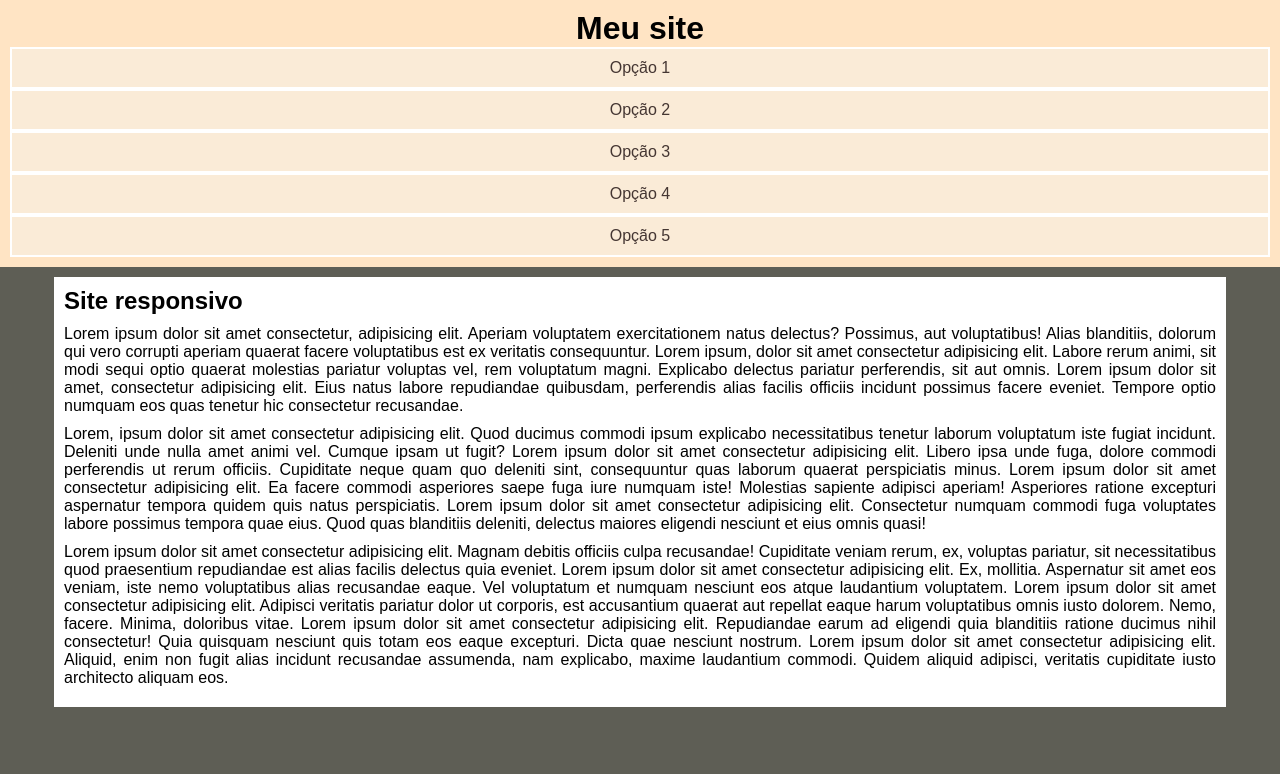
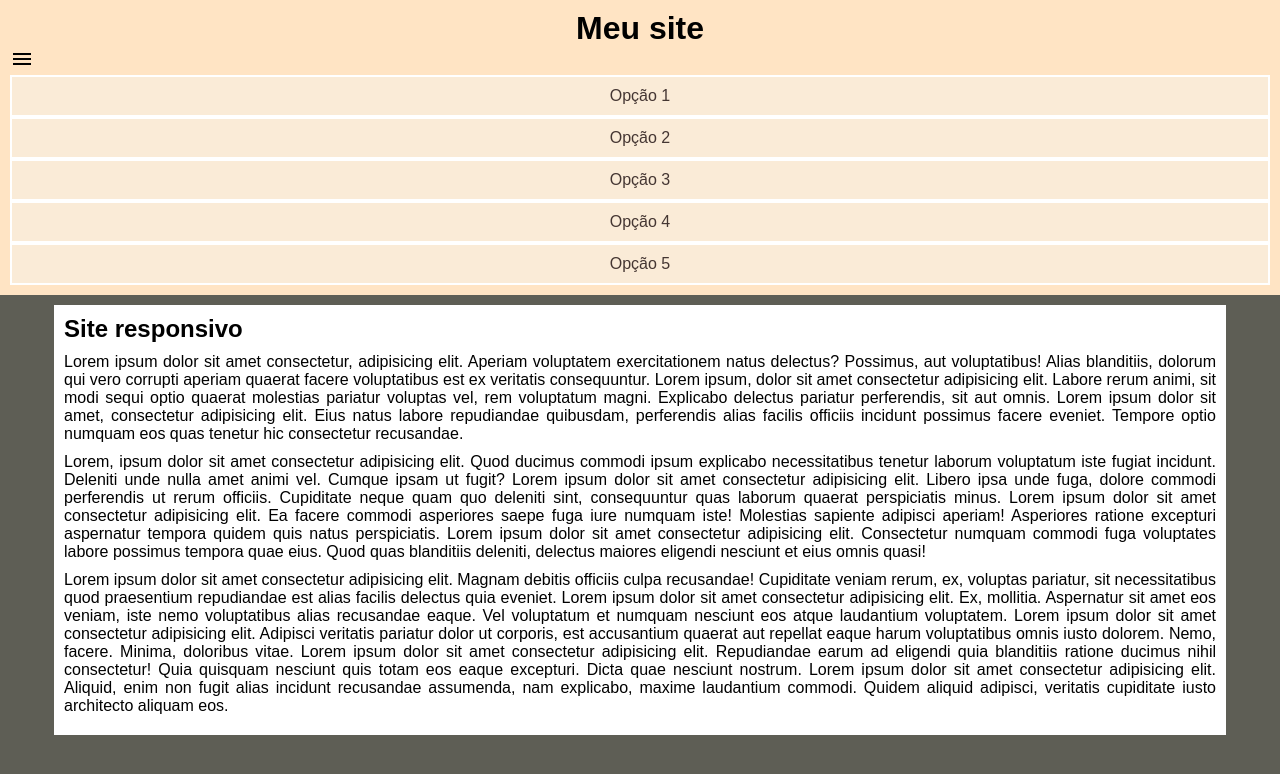
Before and after one commit to leocks-2004/Html-Css, a plain HTML site: page Exercicios/ex038/mq05/index.html in a window 1280 px wide. Drawn offline with Linux system fonts and the light colour scheme.

Commit message:
atualizei

```diff
--- a/Exercicios/ex038/mq05/estilos/style.css
+++ b/Exercicios/ex038/mq05/estilos/style.css
@@ -56,3 +56,7 @@ article > p {
     margin-bottom: 10px;
     text-align: justify;
 }
+
+i#burguer{
+    background-color:
+}
--- a/Exercicios/ex038/mq05/index.html
+++ b/Exercicios/ex038/mq05/index.html
@@ -5,11 +5,13 @@
     <meta http-equiv="X-UA-Compatible" content="IE=edge">
     <meta name="viewport" content="width=device-width, initial-scale=1.0">
     <link rel="stylesheet" href="estilos/style.css">
+    <link href="https://fonts.googleapis.com/icon?family=Material+Icons" rel="stylesheet">
     <title>Document</title>
 </head>
 <body>
     <header>
         <h1>Meu site</h1>
+        <i id="burguer" class="material-icons">menu</i>
         <menu>
             <ul>
                 <li><a href="#"> Opção 1</a></li>
```
